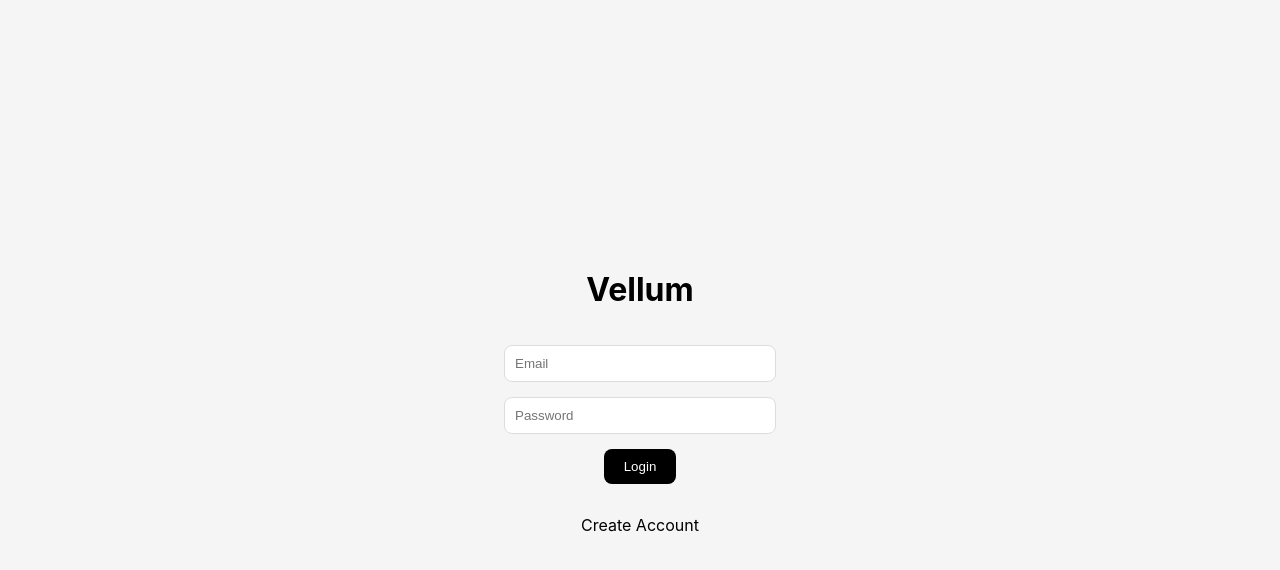
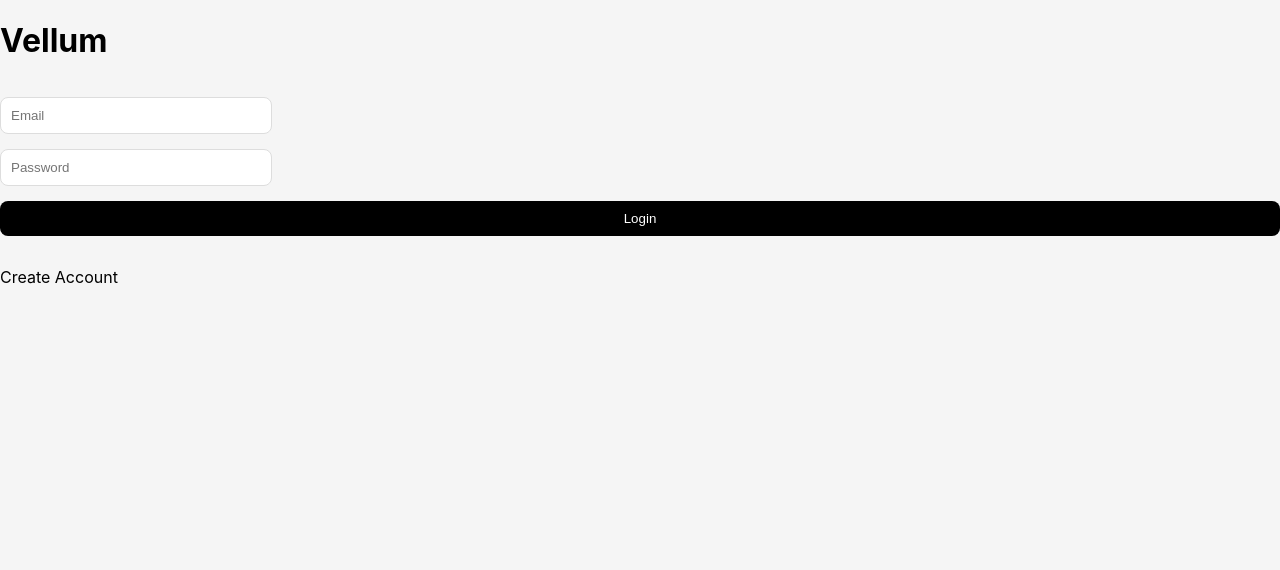
Before and after one commit to sundoa/vellum, a React (Vite) app: page / in a window 1280 px wide. Shown: the top 570 px of the page. Built offline with nearby package versions, Linux system fonts and the light colour scheme.

Commit message:
Update styles.css

```diff
--- a/src/styles.css
+++ b/src/styles.css
@@ -4,30 +4,42 @@ body {
   background: #f5f5f5;
 }
 
-.auth-container {
-  height: 100vh;
+.auth-container,
+.dashboard,
+.editor-wrapper {
   display: flex;
   flex-direction: column;
-  justify-content: center;
-  align-items: center;
   gap: 15px;
   animation: fadeIn 0.4s ease;
 }
 
-.auth-container input {
+.auth-container input,
+.folder-create input {
   padding: 10px;
   width: 250px;
   border-radius: 8px;
   border: 1px solid #ddd;
+  transition: all 0.2s ease;
 }
 
-.auth-container button {
+.auth-container input:focus,
+.folder-create input:focus {
+  border-color: black;
+}
+
+.auth-container button,
+button {
   padding: 10px 20px;
   border-radius: 8px;
   border: none;
   background: black;
   color: white;
   cursor: pointer;
+  transition: all 0.2s ease;
+}
+
+button:hover {
+  transform: scale(1.05);
 }
 
 .navbar {
@@ -35,7 +47,7 @@ body {
   justify-content: space-between;
   padding: 15px 40px;
   background: white;
-  box-shadow: 0 2px 10px rgba(0,0,0,0.05);
+  box-shadow: 0 2px 10px rgba(0, 0, 0, 0.05);
 }
 
 .editor-wrapper {
@@ -44,13 +56,18 @@ body {
   padding: 40px;
   background: white;
   border-radius: 16px;
-  box-shadow: 0 10px 30px rgba(0,0,0,0.05);
-  animation: fadeIn 0.4s ease;
+  box-shadow: 0 10px 30px rgba(0, 0, 0, 0.05);
 }
 
 .editor {
   min-height: 400px;
   outline: none;
+  border: none;
+}
+
+.ProseMirror {
+  outline: none !important;
+  border: none !important;
 }
 
 .context-menu {
@@ -58,7 +75,7 @@ body {
   background: white;
   border-radius: 10px;
   padding: 10px;
-  box-shadow: 0 5px 20px rgba(0,0,0,0.1);
+  box-shadow: 0 5px 20px rgba(0, 0, 0, 0.1);
 }
 
 .context-menu div {
@@ -70,7 +87,33 @@ body {
   background: #eee;
 }
 
+.folder-grid {
+  display: grid;
+  grid-template-columns: repeat(auto-fill, minmax(150px, 1fr));
+  gap: 20px;
+}
+
+.folder-card {
+  padding: 20px;
+  background: white;
+  border-radius: 14px;
+  box-shadow: 0 5px 20px rgba(0, 0, 0, 0.05);
+  cursor: pointer;
+  transition: all 0.25s ease;
+}
+
+.folder-card:hover {
+  transform: translateY(-6px);
+  box-shadow: 0 10px 25px rgba(0, 0, 0, 0.08);
+}
+
 @keyframes fadeIn {
-  from { opacity: 0; transform: translateY(10px); }
-  to { opacity: 1; transform: translateY(0); }
+  from {
+    opacity: 0;
+    transform: translateY(10px);
+  }
+  to {
+    opacity: 1;
+    transform: translateY(0);
+  }
 }
```
